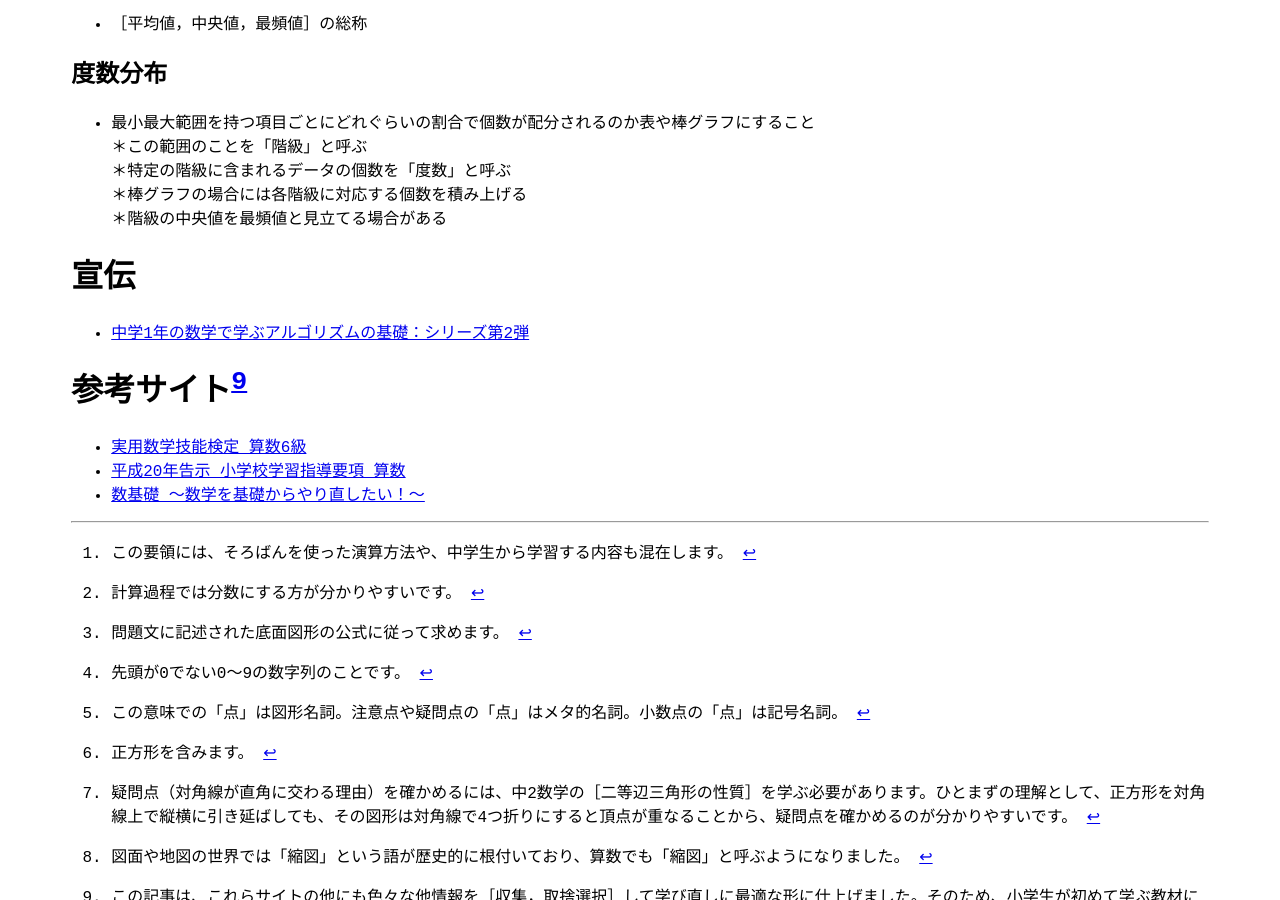
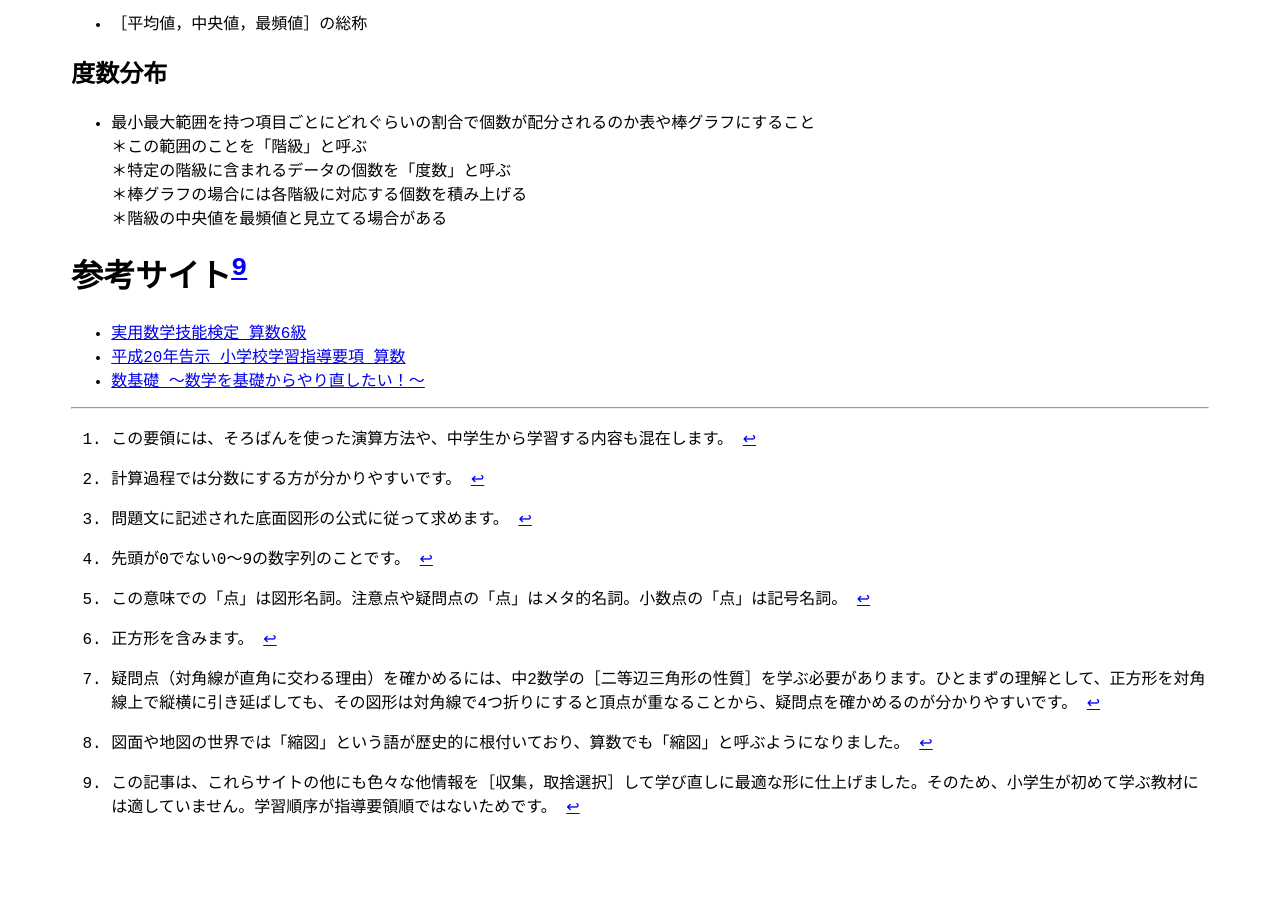
Before and after one commit to zoldof/algo-notes-ci, a Jekyll site: the page built from dist/shougaku/index.md, in a window 1280 px wide and 900 px high, scrolled down 12537 px. Built offline with Jekyll 4.4.1, drawn with Linux system fonts in a browser that asks for light colours; nearby versions of some CDN libraries; library files that are not in the unit come from our copies; after the commit the page ends 13386 px from its top, so only the background shows below that.

Commit message:
Update index.md

```diff
--- a/dist/shougaku/index.md
+++ b/dist/shougaku/index.md
@@ -475,9 +475,6 @@ $\\hspace{0.9em} \phantom{000}1 \phantom{000}1 \phantom{000}2$
 ＊棒グラフの場合には各階級に対応する個数を積み上げる
 ＊階級の中央値を最頻値と見立てる場合がある
 
-# 宣伝
-- [中学1年の数学で学ぶアルゴリズムの基礎：シリーズ第2弾](https://zenn.dev/algorithm_math/articles/idea-math-chuu1)
-
 # 参考サイト[^9]
 - [実用数学技能検定 算数6級](https://www.su-gaku.net/suken/examination/summary/6q/)
 - [平成20年告示 小学校学習指導要項 算数](https://www.mext.go.jp/a_menu/shotou/new-cs/youryou/syo/san.htm)
```
